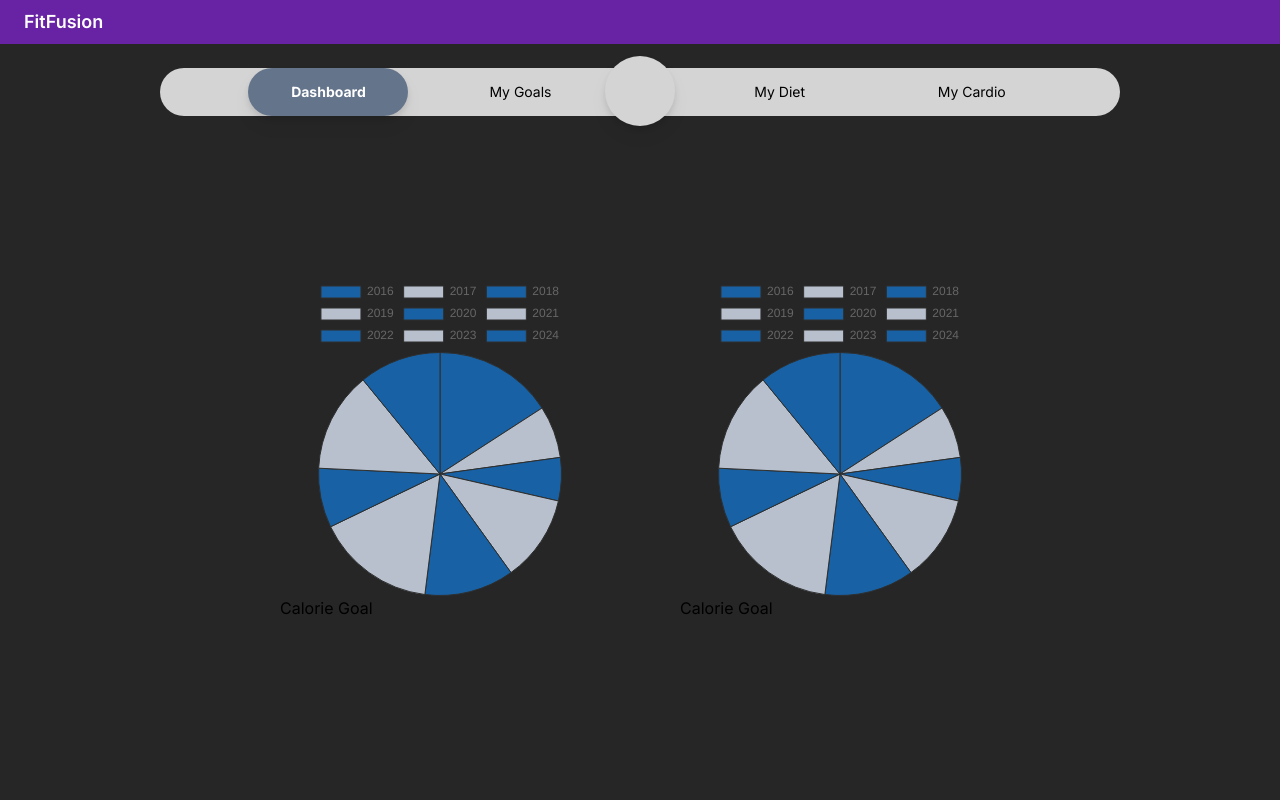
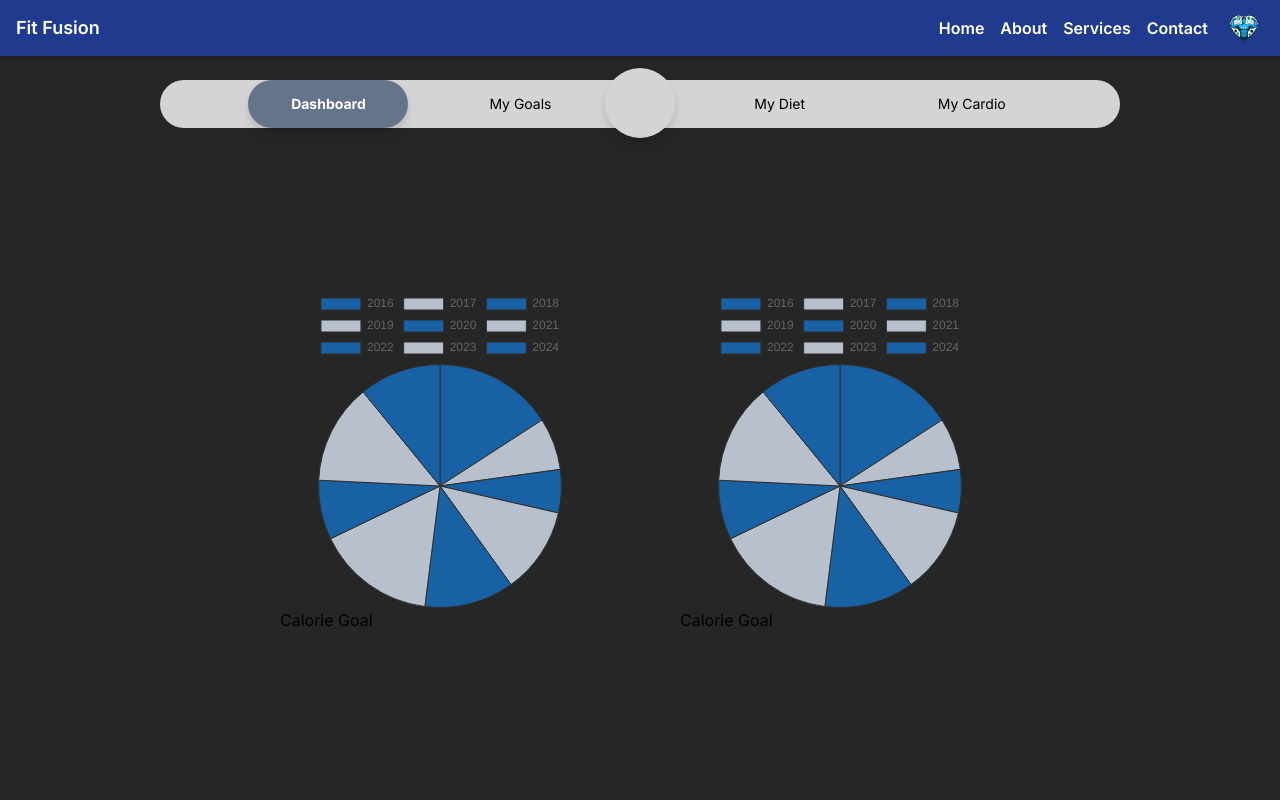
Before and after one commit to Syntax-Samurais/Website, a Next.js app: page /Home in a window 1280 px wide. Shown: the top 800 px of the page. Built offline with nearby package versions, Linux system fonts and the light colour scheme.

Commit message:
homePage merge

```diff
--- a/src/app/Home/page.js
+++ b/src/app/Home/page.js
@@ -3,9 +3,10 @@
 import { La_Belle_Aurore } from "next/font/google";
 import React, { useState } from "react";
 import NavBar from "../_components/NavBar.jsx";
-import BarChart from "@/_components/BarChart";
-import LineChart from "@/_components/LineChart";
-import PieChart from "@/_components/PieChart";
+import Header from "../_components/_header.jsx";
+import BarChart from "../_components/BarChart.js";
+import LineChart from "../_components/LineChart";
+import PieChart from "../_components/PieChart";
 import { UserData } from "../Data";
 
 const Home = () => {
@@ -24,9 +25,7 @@ const Home = () => {
   });
   return (
     <>
-      <header className="bg-purple-700 bg-opacity-75 px-6 text-white py-2">
-        <h1 className="text-lg font-semibold justify-start">FitFusion</h1>
-      </header>
+      <Header />
       <NavBar />
       {/* /* -------------------------Chart JS-----------------------*/}
       <section className="flex justify-center h-screen">
```
Also changed, not shown: src/app/_components/BarChart.js (renamed from src/_components/BarChart.js), src/app/_components/LineChart.js (renamed from src/_components/LineChart.js), src/app/_components/PieChart.js (renamed from src/_components/PieChart.js).
